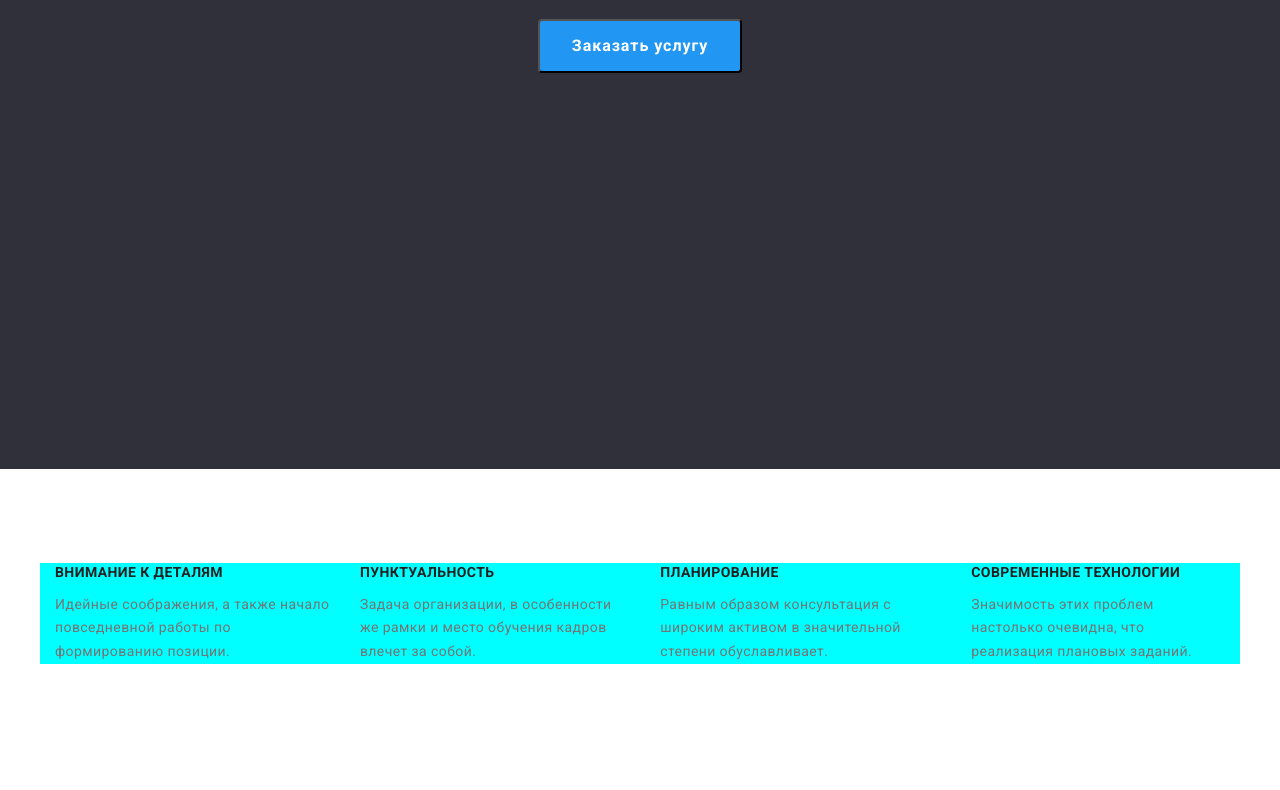
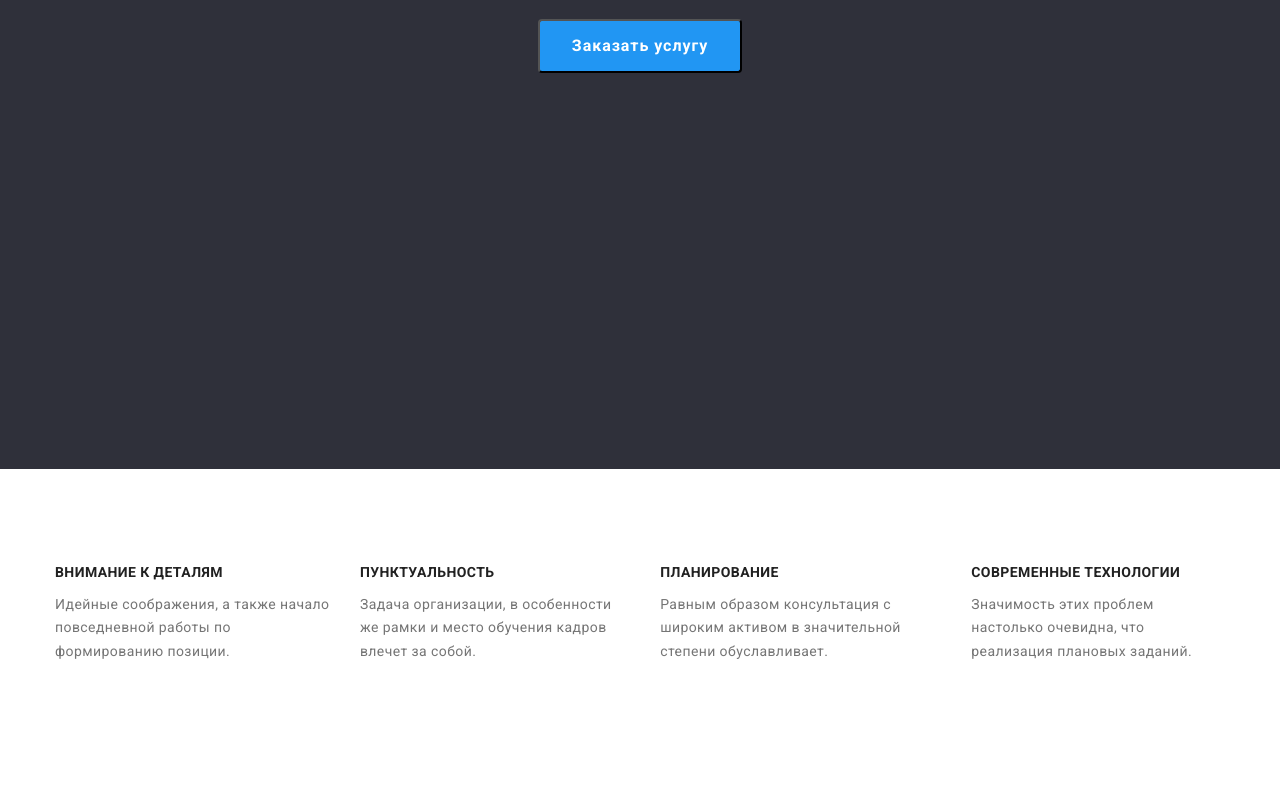
Before and after one commit to Tatiana37/goit-markup-hw-03, a plain HTML site: page index.html in a window 1280 px wide. Shown: the part 412-1202 px from the top of the page. Drawn offline with nearby package versions, Linux system fonts and the light colour scheme.

Commit message:
Update style.css
добавляет комментарий

```diff
--- a/css/style.css
+++ b/css/style.css
@@ -91,7 +91,7 @@ body {
   padding-left: 15px;
   margin-right: auto;
   margin-left: auto;
-  background-color: aqua;
+  /* background-color: aqua; */
 
 }
 .grid {
```
